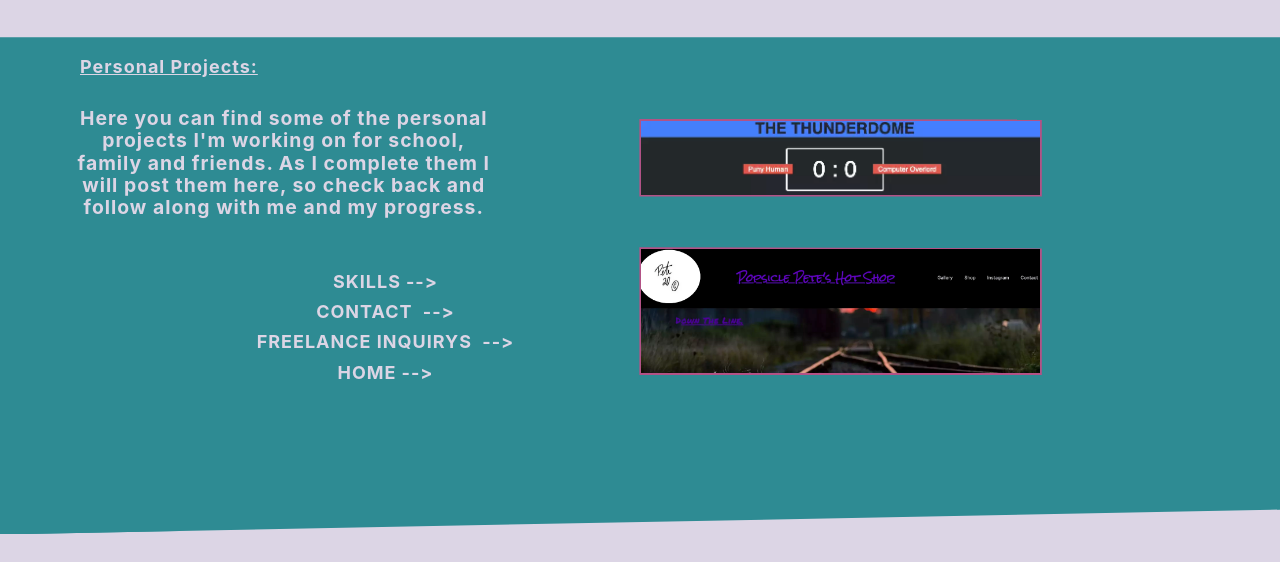
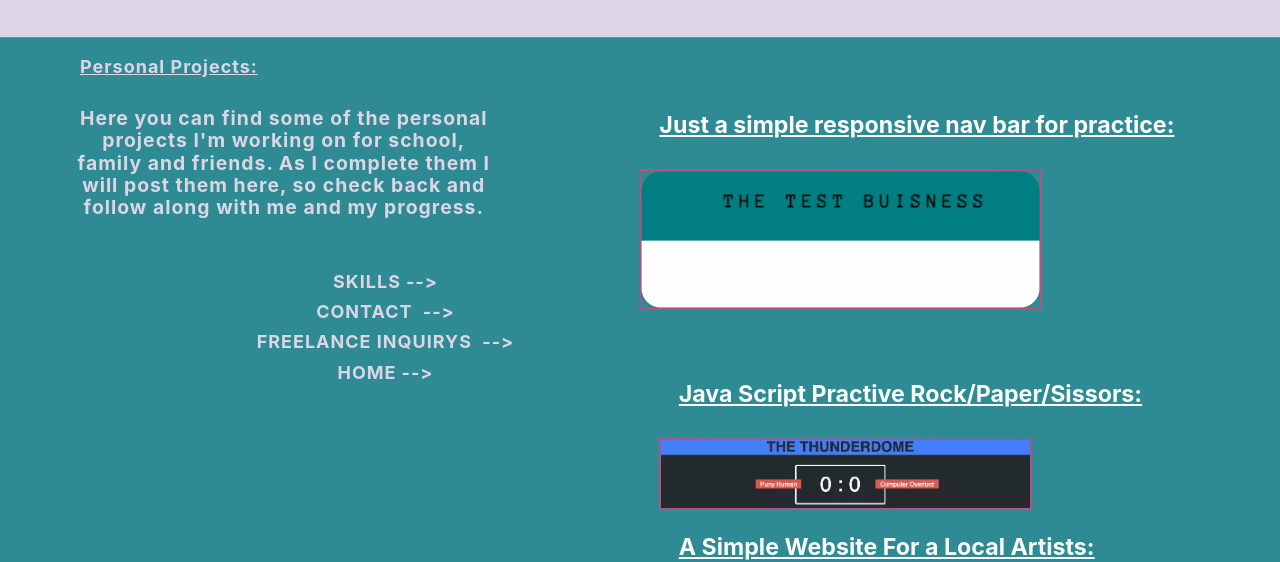
Before and after one commit to mintercode/Knockknock1, a website: page portfolio.html in a window 1280 px wide. Shown: the part 401-963 px from the top of the page. Drawn offline with nearby package versions, Linux system fonts and the light colour scheme.

Commit message:
Adding nav bar practive to portfolio

```diff
--- a/css/styles.css
+++ b/css/styles.css
@@ -92,6 +92,8 @@
     margin: left -30px;
   }
   h3 {
+    text-decoration: underline;
+    color: #fff;
     font-size: 2.4rem;
   }
 }
--- a/portfolio.html
+++ b/portfolio.html
@@ -47,24 +47,38 @@
             <li class="list nav__item link-arrow mobile"><a href="Index.html">Home</a></li>
           </ul>
            </header>
+           <div class="block grid" >
+            <a href="https://navbarspractice.netlify.app/">
+              <picture data-aos="fade-in" data-aos-duration="3000">
+                <h3> Just a simple responsive nav bar for practice:</h3>
+                <img
+                  class="room hero__image-2"
+                  src="Images/Screen Shot 2021-04-22 at 2.02.03 PM@2x.webp"
+                  alt="image of website for rockpaper sissors game"
+                />
+
+              </picture>
+                  </a>
 
         <div class="block grid" >
           <a href="https://thunderdome.netlify.app///">
             <picture data-aos="fade-in" data-aos-duration="3000">
+              <h3>Java Script Practive Rock/Paper/Sissors:</h3>
               <img
                 class="room hero__image-2"
                 src="Images/td.webp"
-                alt="A Beared man stands infron of trees smiling"
+                alt="image of website for rockpaper sissors game"
               />
             </picture>
                 </a>
 
           <a href="https://www.popsiclepeteshotshop.ca//">
               <picture data-aos="fade-in" data-aos-duration="3000">
+                <h3>A Simple Website For a Local Artists: </h3>
                 <img
                   class="room hero__image-2"
                   src="Images/Screen Shot 2021-04-10 at 11.36.56 AM.webp"
-                  alt="A Beared man stands infron of trees smiling"
+                  alt="image of grafitti artists website"
                 />
               </picture>
           </a>
```
Also changed, not shown: Images/Screen Shot 2021-04-22 at 2.02.03 PM@2x.webp (added).
